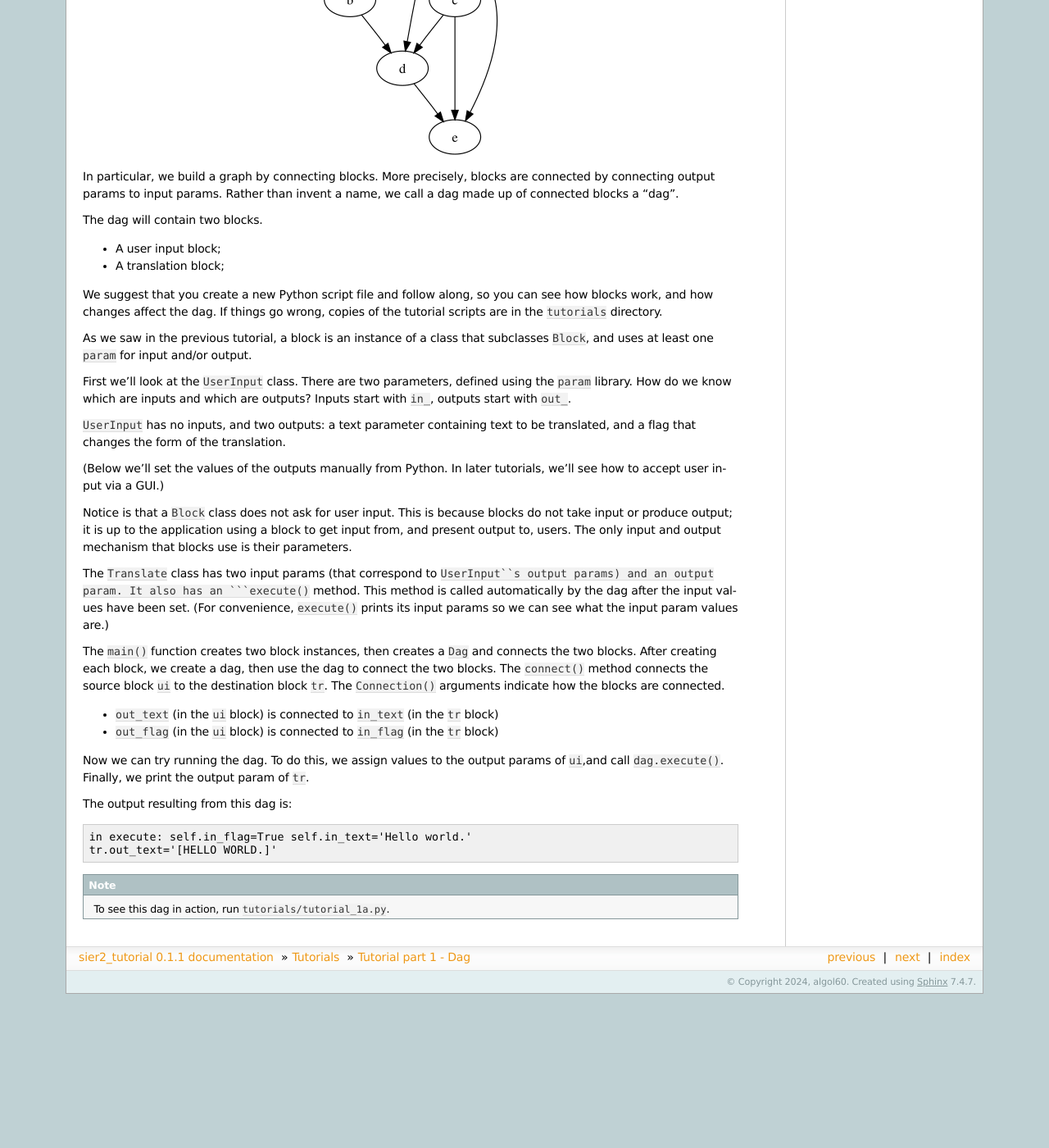
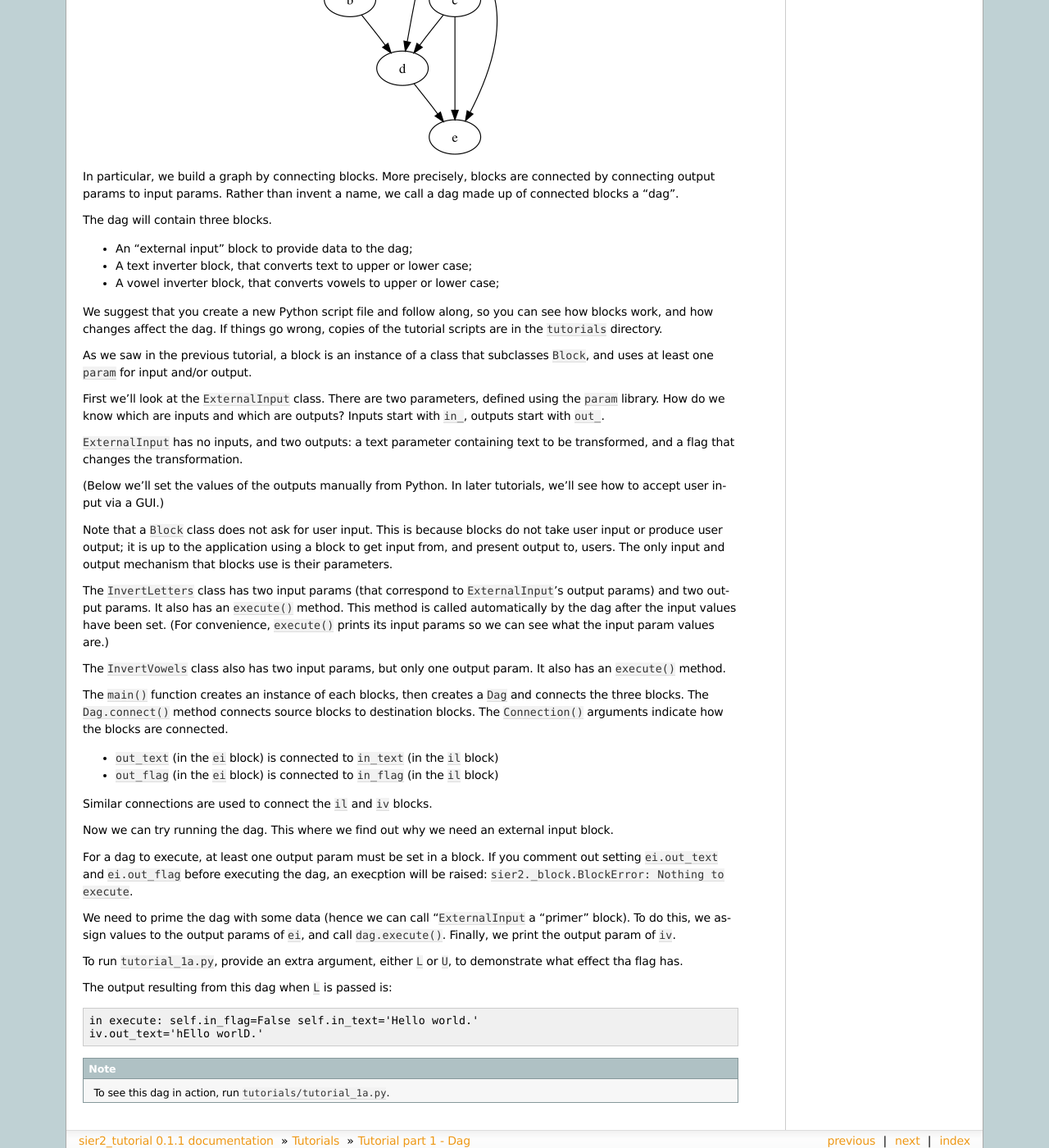
Before and after one commit to sier2/sier2-tutorial, a Sphinx documentation site: the page built from docs/source/tutorials/tutorial_1.rst, in a window 1280 px wide and 1400 px high, scrolled down 324 px. Shown: the whole window at 82% size. Built offline with Sphinx 7.4.7, drawn with Linux system fonts in a browser that asks for light colours; the version number is read from the project's files by our own code; before the commit the page ends 1536 px from its top, so only the background shows below that; some of the changed text lies outside the part shown.

Commit message:
Update some tutorials.

````diff
--- a/docs/source/tutorials/tutorial_1.rst
+++ b/docs/source/tutorials/tutorial_1.rst
@@ -1,8 +1,9 @@
 Tutorial part 1 - Dag
 =====================
 
-In this tutorial, we'll start to build a simple application to translate text.
-(By "translate", we mean "transform the text" - we won't need any external help.)
+In this tutorial, we'll start to build a simple application to transform text.
+We'll see that simple blocks can be joined together to build
+a more complex application.
 
 A "dag" is a `directed acyclic graph <https://en.wikipedia.org/wiki/Directed_acyclic_graph>`_. Each connection in the graph has a direction,
 so in the graph below, node ``a`` is connected to node ``b``,
@@ -17,10 +18,11 @@ blocks are connected by connecting output params to input params.
 Rather than invent a name, we call a dag made up of connected blocks
 a "dag".
 
-The dag will contain two blocks.
+The dag will contain three blocks.
 
-* A user input block;
-* A translation block;
+* An "external input" block to provide data to the dag;
+* A text inverter block, that converts text to upper or lower case;
+* A vowel inverter block, that converts vowels to upper or lower case;
 
 We suggest that you create a new Python script file and follow along,
 so you can see how blocks work, and how changes affect the dag.
@@ -30,48 +32,62 @@ directory.
 As we saw in the previous tutorial, a block is an instance of a class that
 subclasses ``Block``, and uses at least one ``param`` for input and/or output.
 
-First we'll look at the ``UserInput`` class. There are two parameters,
+First we'll look at the ``ExternalInput`` class. There are two parameters,
 defined using the ``param`` library. How do we know which are inputs and
 which are outputs? Inputs start with ``in_``, outputs start with ``out_``.
 
-``UserInput`` has no inputs, and two outputs: a text parameter
-containing text to be translated, and a flag that changes the form of the
-translation.
+``ExternalInput`` has no inputs, and two outputs: a text parameter
+containing text to be transformed, and a flag that changes the transformation.
 
 (Below we'll set the values of the outputs manually from Python.
 In later tutorials, we'll see how to accept user input via a GUI.)
 
-Notice is that a ``Block`` class does not ask for user input.
-This is because blocks do not take input or produce
+Note that a ``Block`` class does not ask for user input.
+This is because blocks do not take user input or produce user
 output; it is up to the application using a block to get input from, and present
 output to, users. The only input and output mechanism that blocks use is their
 parameters.
 
-The ``Translate`` class has two input params (that correspond to ``UserInput``s
-output params) and an output param. It also has an ```execute()`` method.
+The ``InvertLetters`` class has two input params (that correspond to
+``ExternalInput``'s output params) and two output params. It also has an
+``execute()`` method.
 This method is called automatically by the dag after the input values have been set.
 (For convenience, ``execute()`` prints its input params so we can see what the input
 param values are.)
 
-The ``main()`` function creates two block instances, then creates a ``Dag`` and
-connects the two blocks. After creating each block, we create a dag, then use the
-dag to connect the two blocks. The ``connect()`` method connects the source block
-``ui`` to the destination block  ``tr``. The ``Connection()`` arguments indicate
+The ``InvertVowels`` class also has two input params, but only one output param.
+It also has an ``execute()`` method.
+
+The ``main()`` function creates an instance of each blocks, then creates a ``Dag`` and
+connects the three blocks. The ``Dag.connect()`` method connects source blocks
+to destination blocks. The ``Connection()`` arguments indicate
 how the blocks are connected.
 
-* ``out_text`` (in the ``ui`` block) is connected to ``in_text`` (in the ``tr`` block)
-* ``out_flag`` (in the ``ui`` block) is connected to ``in_flag`` (in the ``tr`` block)
+* ``out_text`` (in the ``ei`` block) is connected to ``in_text`` (in the ``il`` block)
+* ``out_flag`` (in the ``ei`` block) is connected to ``in_flag`` (in the ``il`` block)
 
-Now we can try running the dag. To do this, we assign values to
-the output params of ``ui``,and call ``dag.execute()``. Finally, we print
-the output param of ``tr``.
+Similar connections are used to connect the ``il`` and ``iv`` blocks.
 
-The output resulting from this dag is:
+Now we can try running the dag. This where we find out why we need an
+external input block.
+
+For a dag to execute, at least one output param must be set in a block. If you comment
+out setting ``ei.out_text`` and ``ei.out_flag`` before executing the dag,
+an execption will be raised: ``sier2._block.BlockError: Nothing to execute``.
+
+We need to prime the dag with some data (hence we can call "``ExternalInput``
+a "primer" block). To do this, we assign values to the output params of ``ei``,
+and call ``dag.execute()``. Finally, we print the output param of ``iv``.
+
+To run ``tutorial_1a.py``, provide an extra argument, either ``L`` or ``U``,
+to demonstrate what effect tha flag has.
+
+The output resulting from this dag when ``L`` is passed is:
 
 .. code-block:: text
 
-    in execute: self.in_flag=True self.in_text='Hello world.'
-    tr.out_text='[HELLO WORLD.]'
+    in execute: self.in_flag=False self.in_text='Hello world.'
+    iv.out_text='hEllo worlD.'
 
 .. note::
 
--- a/docs/source/tutorials/tutorial_5.rst
+++ b/docs/source/tutorials/tutorial_5.rst
@@ -16,7 +16,7 @@ we use ``module_name.class_name``.
 
 The main part of the code is the same as the previous tutorial, except
 instead of using the classes directly, we get them from the library using
-``Library,get()`` and their unique keys.
+``Library.get()`` and their unique keys.
 
 .. note::
 
````
Also changed, not shown: docs/source/tutorials/tutorial_0.rst (+8 -2 lines), docs/source/tutorials/tutorial_2.rst (+12 -10 lines), docs/source/tutorials/tutorial_3.rst (+9 -17 lines), docs/source/tutorials/tutorial_4.rst (+10 -6 lines), 7 other files.
